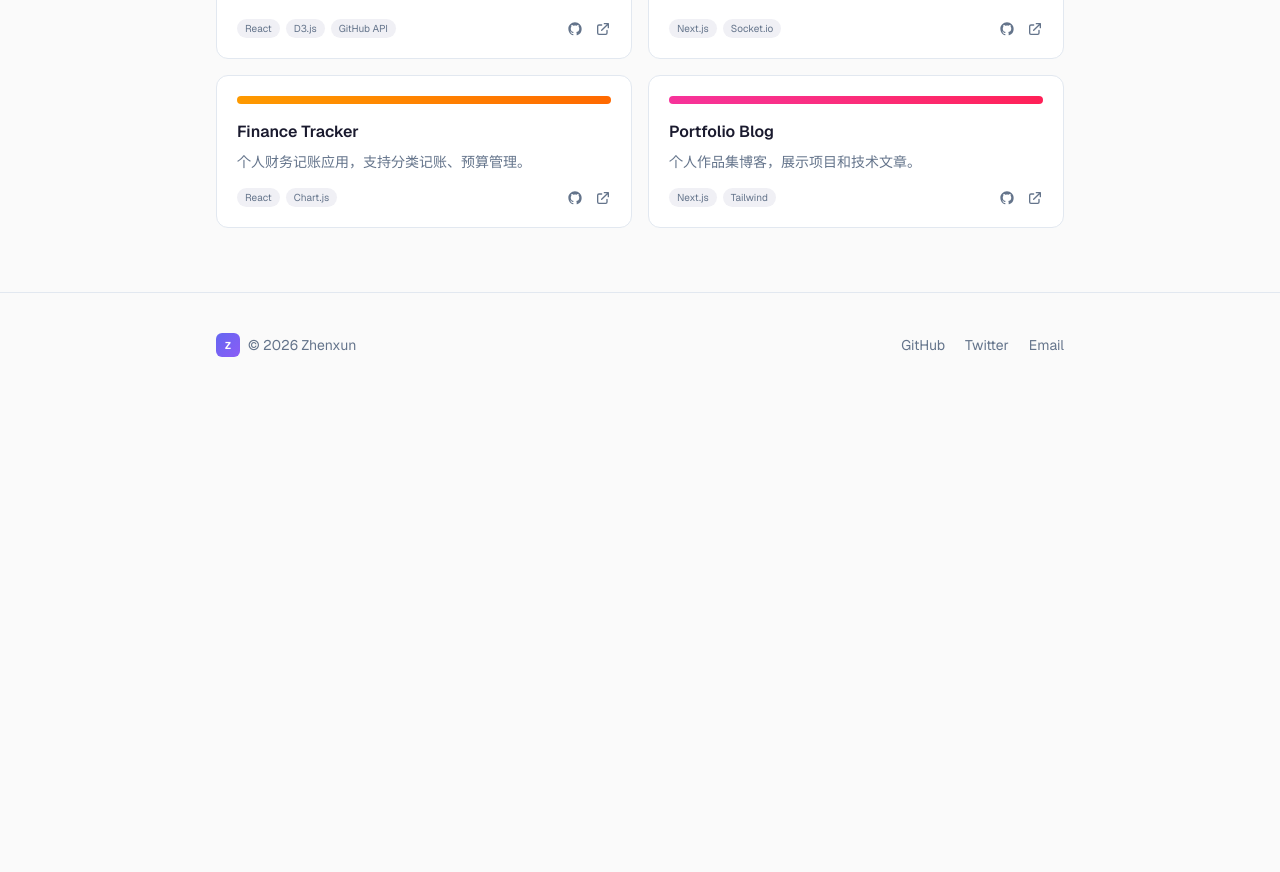
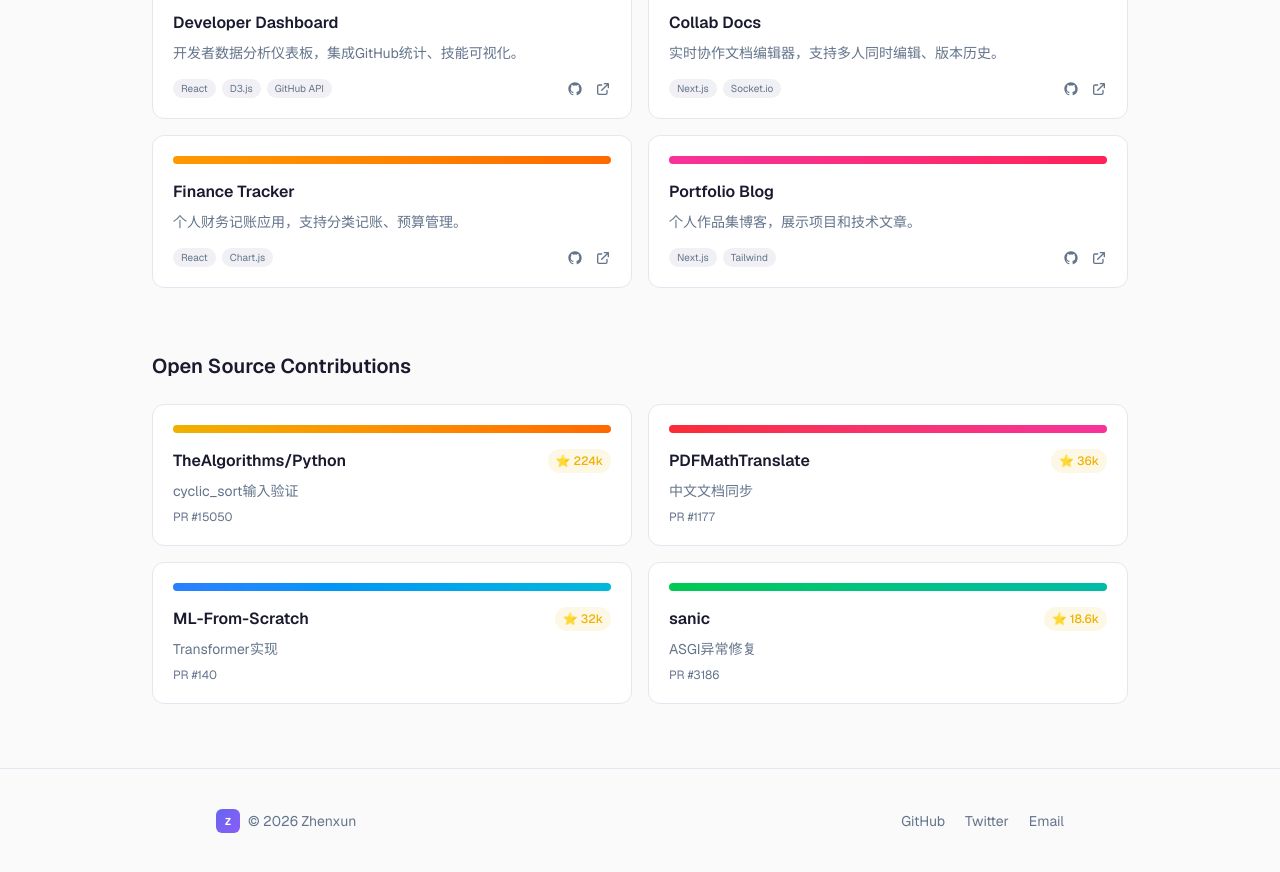
Before and after one commit to zhenxun00/portfolio-blog, a Next.js app: page /projects in a window 1280 px wide. Shown: the part 520-1392 px from the top of the page. Before the commit the page ends 917 px from the top, so only its background shows below. Built offline with nearby package versions, Linux system fonts and the light colour scheme.

Commit message:
feat: add open source contributions section to projects page
- Add Open Source Contributions section
- Display high-star project PRs with star counts
- Link to actual PRs on GitHub
- Maintain consistent gradient design

```diff
--- a/src/app/projects/page.tsx
+++ b/src/app/projects/page.tsx
@@ -56,17 +56,58 @@ const projects = [
   },
 ];
 
+const contributions = [
+  {
+    project: "TheAlgorithms/Python",
+    stars: "224k",
+    pr: "#15050",
+    title: "cyclic_sort输入验证",
+    url: "https://github.com/TheAlgorithms/Python/pull/15050",
+    gradient: "from-yellow-500 to-orange-500",
+  },
+  {
+    project: "PDFMathTranslate",
+    stars: "36k",
+    pr: "#1177",
+    title: "中文文档同步",
+    url: "https://github.com/PDFMathTranslate/PDFMathTranslate/pull/1177",
+    gradient: "from-red-500 to-pink-500",
+  },
+  {
+    project: "ML-From-Scratch",
+    stars: "32k",
+    pr: "#140",
+    title: "Transformer实现",
+    url: "https://github.com/eriklindernoren/ML-From-Scratch/pull/140",
+    gradient: "from-blue-500 to-cyan-500",
+  },
+  {
+    project: "sanic",
+    stars: "18.6k",
+    pr: "#3186",
+    title: "ASGI异常修复",
+    url: "https://github.com/sanic-org/sanic/pull/3186",
+    gradient: "from-green-500 to-teal-500",
+  },
+];
+
 export default function ProjectsPage() {
   return (
-    <div className="max-w-4xl mx-auto px-6 py-16">
+    <div className="max-w-5xl mx-auto px-6 py-16">
+      {/* Header */}
+      <div className="mb-12">
         <h1 className="text-3xl font-bold mb-2">Projects</h1>
-      <p className="text-muted-foreground mb-10">Things I&apos;ve built and shipped.</p>
+        <p className="text-muted-foreground">Things I&apos;ve built and contributed to.</p>
+      </div>
 
+      {/* Personal Projects */}
+      <div className="mb-16">
+        <h2 className="text-xl font-semibold mb-6">Personal Projects</h2>
         <div className="grid md:grid-cols-2 gap-4">
           {projects.map((project) => (
             <div key={project.id} className="p-5 rounded-xl border border-border bg-card hover:border-primary/30 hover:shadow-lg transition-all group">
               <div className={`w-full h-2 rounded-full bg-gradient-to-r ${project.gradient} mb-4`} />
-            <h2 className="font-semibold mb-2 group-hover:text-primary transition-colors">{project.title}</h2>
+              <h3 className="font-semibold mb-2 group-hover:text-primary transition-colors">{project.title}</h3>
               <p className="text-sm text-muted-foreground mb-4">{project.description}</p>
               <div className="flex items-center justify-between">
                 <div className="flex gap-1.5">
@@ -91,5 +132,30 @@ export default function ProjectsPage() {
           ))}
         </div>
       </div>
+
+      {/* Open Source Contributions */}
+      <div>
+        <h2 className="text-xl font-semibold mb-6">Open Source Contributions</h2>
+        <div className="grid md:grid-cols-2 gap-4">
+          {contributions.map((contrib) => (
+            <a
+              key={contrib.pr}
+              href={contrib.url}
+              target="_blank"
+              rel="noopener noreferrer"
+              className="p-5 rounded-xl border border-border bg-card hover:border-primary/30 hover:shadow-lg transition-all group"
+            >
+              <div className={`w-full h-2 rounded-full bg-gradient-to-r ${contrib.gradient} mb-4`} />
+              <div className="flex items-center justify-between mb-2">
+                <h3 className="font-semibold group-hover:text-primary transition-colors">{contrib.project}</h3>
+                <span className="text-xs px-2 py-1 rounded-full bg-yellow-500/10 text-yellow-500 font-medium">⭐ {contrib.stars}</span>
+              </div>
+              <p className="text-sm text-muted-foreground">{contrib.title}</p>
+              <p className="text-xs text-muted-foreground mt-2">PR {contrib.pr}</p>
+            </a>
+          ))}
+        </div>
+      </div>
+    </div>
   );
 }
```
Lines whose indentation alone changed are shown as unchanged.
